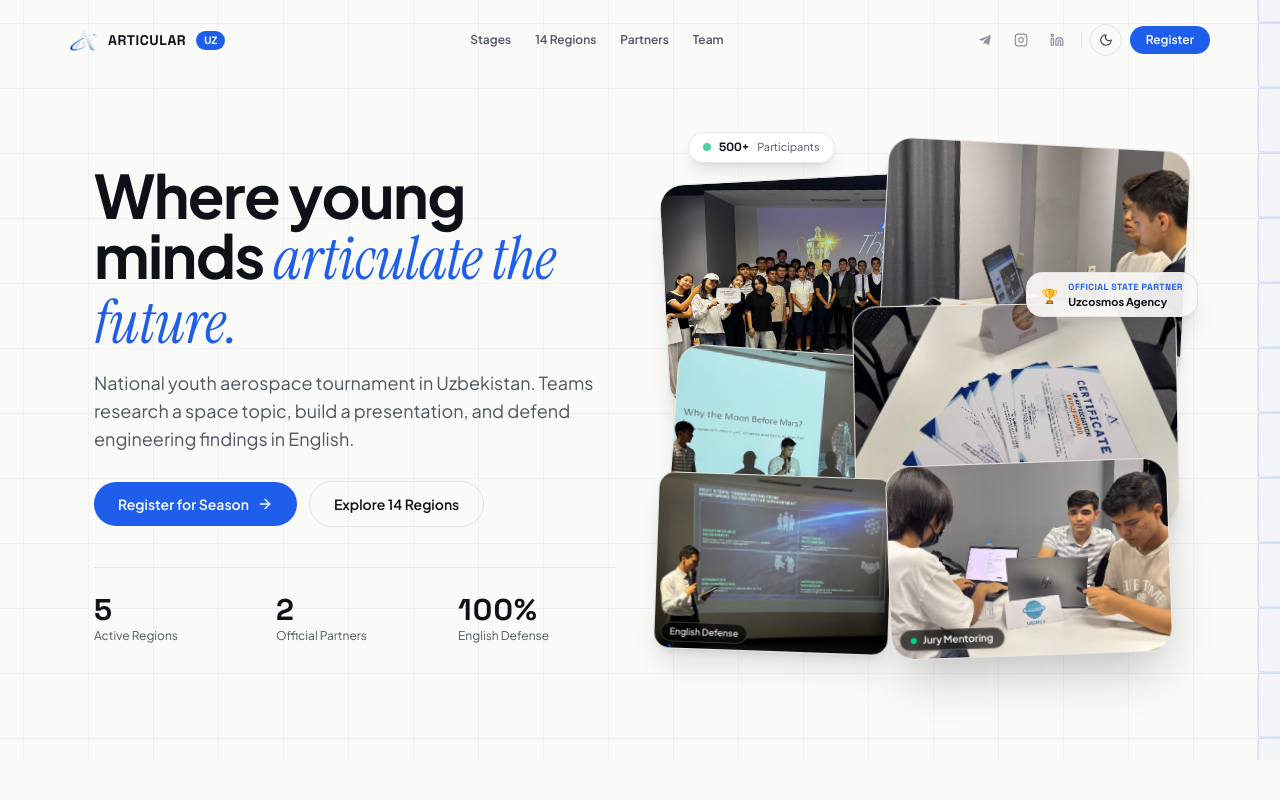
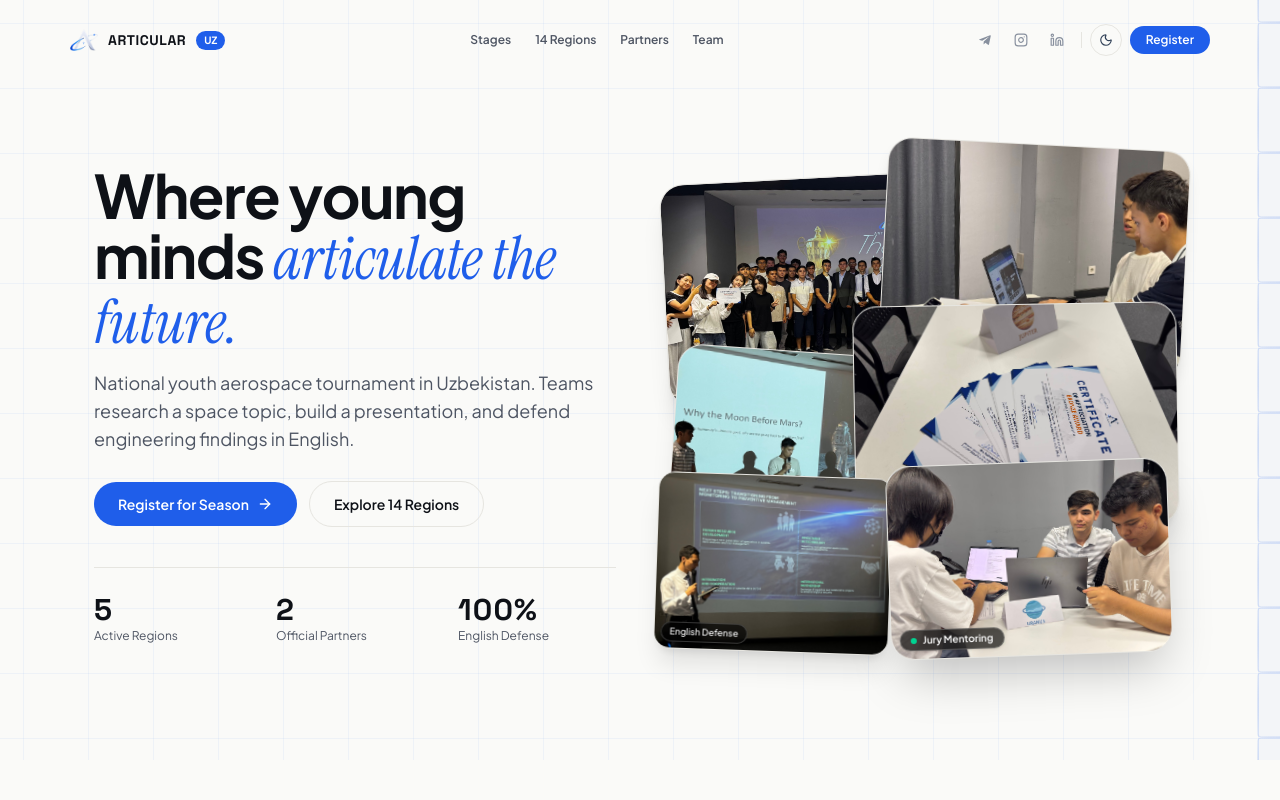
Before and after one commit to shohajunior/articular, a React (Vite) app: page / in a window 1280 px wide. Shown: the top 800 px of the page. Built offline with nearby package versions, Linux system fonts and the light colour scheme.

Commit message:
style: remove floating sidebar chips from hero photo collage

```diff
--- a/src/components/sections/Hero.tsx
+++ b/src/components/sections/Hero.tsx
@@ -142,28 +142,8 @@ export const Hero: React.FC<HeroProps> = ({ onPhotoClick, isRevealed = true }) =
               isRevealed ? 'opacity-100 translate-y-0 scale-100' : 'opacity-0 translate-y-8 scale-95'
             }`}
           >
-            {/* Visual container with 6 overlapping photos & 2 floating sidebars */}
+            {/* Visual container with 6 overlapping photos */}
             <div className="relative mx-auto h-[520px] w-full max-w-[540px]">
-
-              {/* Floating Sidebar Chip 1 (Top-Left): Live Metric */}
-              <div className="absolute -top-3 left-6 z-35 flex items-center gap-2 rounded-2xl border border-[var(--line)] bg-[var(--header-bg)] px-3.5 py-1.5 shadow-lg backdrop-blur-xl transition-all duration-300 hover:scale-105 hover:border-[var(--accent)]">
-                <span className="flex h-2 w-2 rounded-full bg-emerald-500 animate-pulse" />
-                <span className="font-mono text-xs font-bold text-[var(--ink)]">500+</span>
-                <span className="text-[11px] text-[var(--ink-muted)]">Participants</span>
-              </div>
-
-              {/* Floating Sidebar Chip 2 (Right-Edge): Strategic Partner */}
-              <div className="absolute -right-3 top-32 z-35 flex items-center gap-2.5 rounded-2xl border border-[var(--line)] bg-[var(--header-bg)] px-3.5 py-2 shadow-xl backdrop-blur-xl transition-all duration-300 hover:scale-105 hover:border-[var(--accent)]">
-                <span className="text-sm">🏆</span>
-                <div className="flex flex-col">
-                  <span className="font-mono text-[9px] font-bold uppercase tracking-wider text-[var(--accent)]">
-                    Official State Partner
-                  </span>
-                  <span className="text-[11px] font-bold text-[var(--ink)] leading-tight">
-                    Uzcosmos Agency
-                  </span>
-                </div>
-              </div>
 
               {/* Card 1 (Base Anchor Left): Grand Final Tashkent */}
               <div
```
